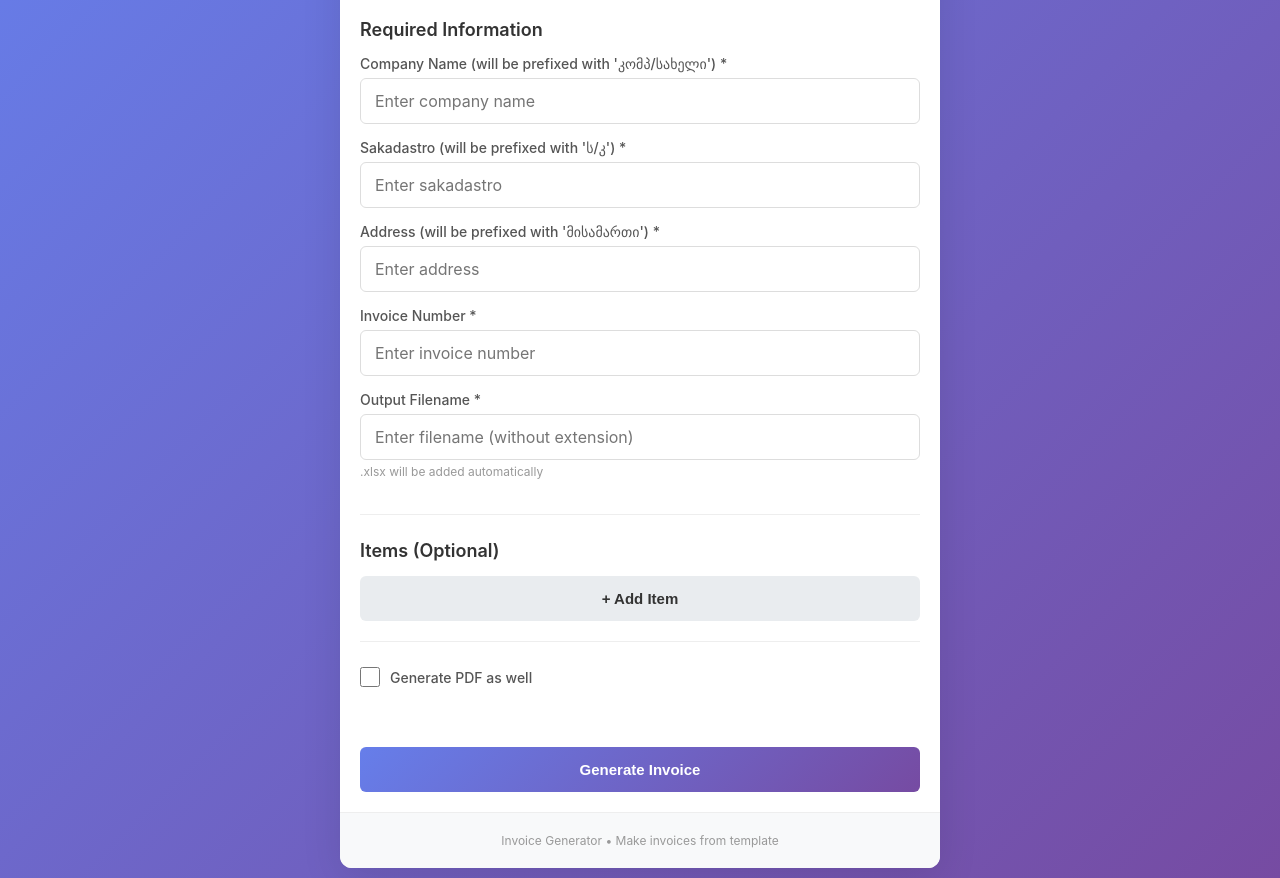
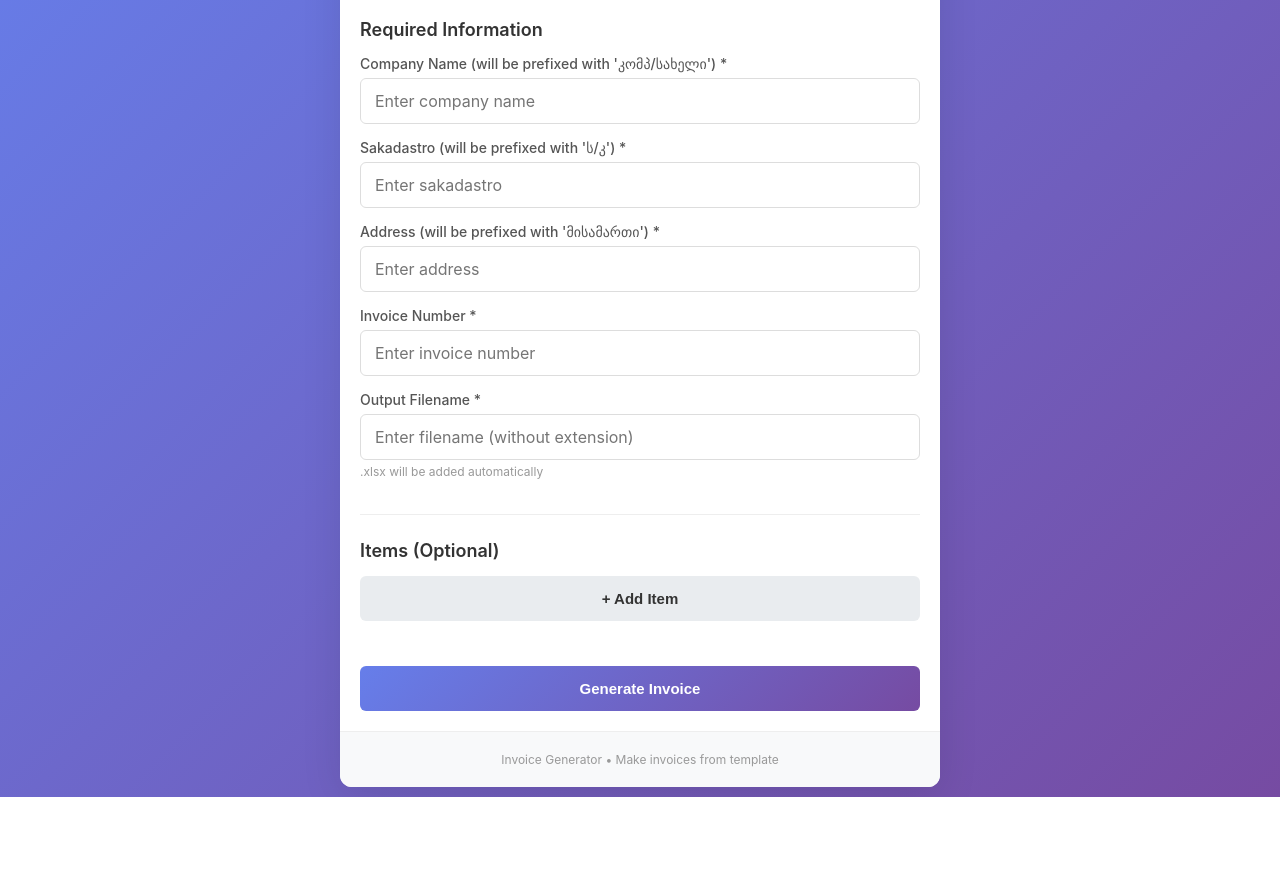
Before and after one commit to lexo123/jtrade, a Flask app: page / in a window 1280 px wide. Shown: the part 130-1008 px from the top of the page. After the commit the page ends 927 px from the top, so only its background shows below. Run offline with Flask 2, Linux system fonts and the light colour scheme.

Commit message:
Always generate PDF without asking user
Co-authored-by: Qwen-Coder <qwen-coder@alibabacloud.com>

```diff
--- a/app.py
+++ b/app.py
@@ -78,7 +78,7 @@ def generate():
         address = data.get('address', '').strip()
         invoice_number = data.get('invoice_number', '').strip()
         output_filename = data.get('output_filename', 'invoice').strip()
-        generate_pdf = data.get('generate_pdf', False)
+        generate_pdf = data.get('generate_pdf', True)  # Default to True to always generate PDF
 
         # Validate required fields
         if not all([company_name, sakadastro, address, invoice_number, output_filename]):
--- a/static/script.js
+++ b/static/script.js
@@ -79,7 +79,7 @@ function handleSubmit(e) {
         address: address,
         invoice_number: invoice_number,
         output_filename: output_filename,
-        generate_pdf: document.getElementById('generate_pdf').checked,
+        generate_pdf: true,  // Always generate PDF
         items: getItems()
     };
 
--- a/templates/index.html
+++ b/templates/index.html
@@ -52,13 +52,6 @@
                 <button type="button" id="addItemBtn" class="btn-secondary">+ Add Item</button>
             </section>
 
-            <!-- PDF Option -->
-            <section class="form-section">
-                <div class="form-group checkbox">
-                    <input type="checkbox" id="generate_pdf" name="generate_pdf">
-                    <label for="generate_pdf">Generate PDF as well</label>
-                </div>
-            </section>
 
             <!-- Submit Button -->
             <div class="form-actions">
```
Also changed, not shown: 2 other files.
